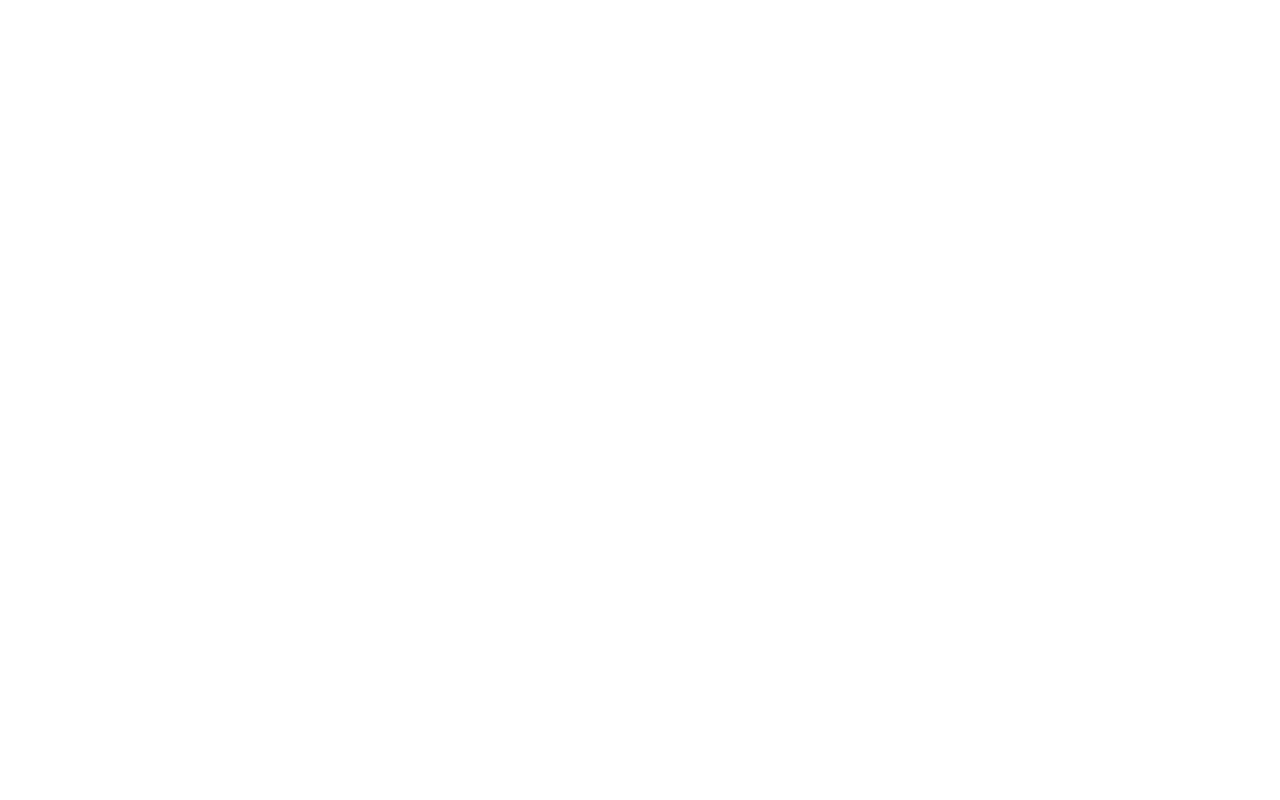
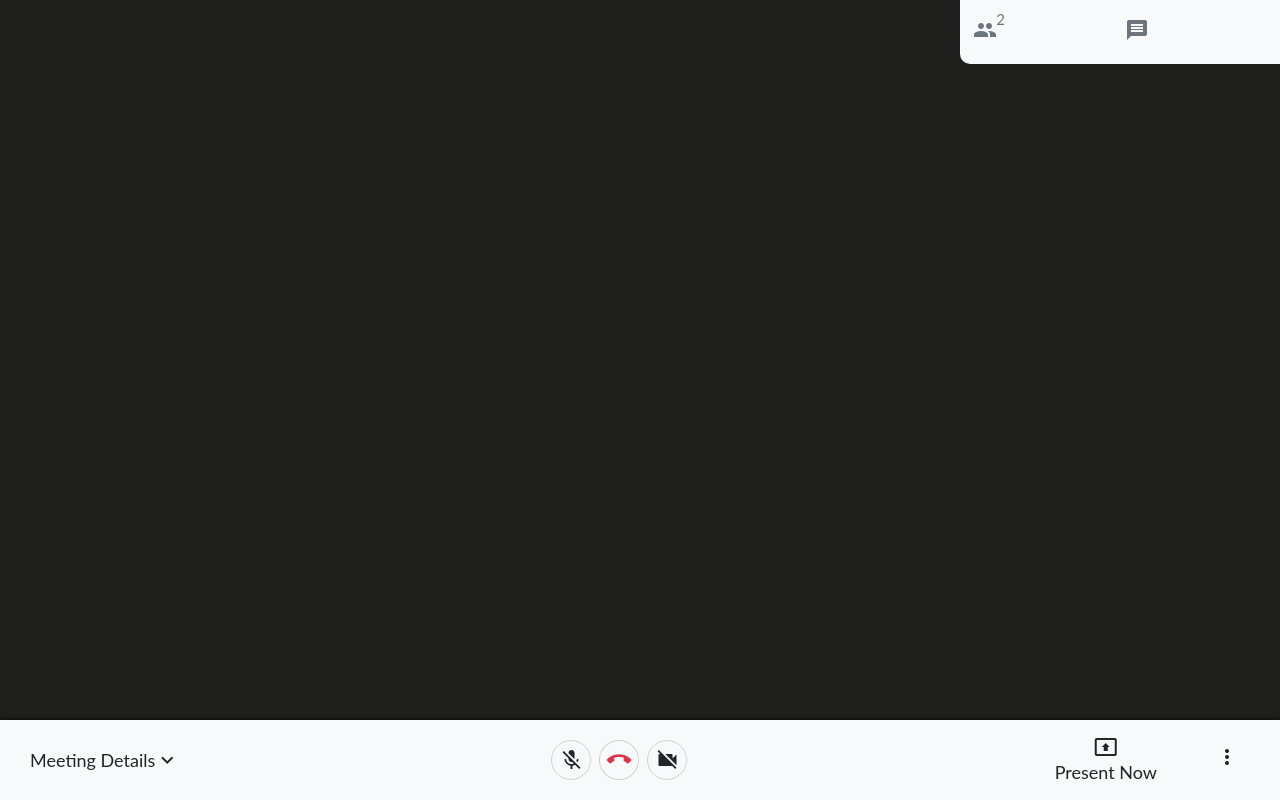
Before and after one commit to umang345/Kool-Connect, a website: page index.html in a window 1280 px wide. Drawn offline with Linux system fonts and the light colour scheme.

Commit message:
Added home page

```diff
--- a/index.html
+++ b/index.html
@@ -0,0 +1,89 @@
+<!DOCTYPE html>
+<html lang="en">
+
+<head>
+    <meta charset="UTF-8">
+    <meta http-equiv="X-UA-Compatible" content="IE=edge">
+    <meta name="viewport" content="width=device-width, initial-scale=1.0">
+    <title>Kool Connect</title>
+    <link rel="stylesheet" href="public/Assets/css/bootstrap.min.css">
+    <link href="https://fonts.googleapis.com/icon?family=Material+Icons" rel="stylesheet">
+    <link rel="stylesheet" href="public/Assets/css/style.css">
+</head>
+
+<body>
+    <main class="d-flex flex-column home-wrap">
+        <div class="g-top text-light">
+            <div class="top-remote-video-show-wrap d-flex">
+                <div id="meetingContainer" class="w-75 d-none">
+                    <div class="call-wrap" style="background-color: black;">
+                        <div class="video-wrap" id="divUsers" style="display: flex;flex-wrap: wrap;">
+
+                            <div id="me" class="userbox display-center flex-column">
+                                <h2 class="display-center" style="font-size: 14px;" ></h2>
+                                <div class="display-center">
+                                    <video autoplay muted id="localVideoPlayer"></video>
+                                </div>
+                            </div>
+
+                            <div id="otherTemplate" class="userbox display-center flex-column" style="display: none;">
+                                <h2 class="display-center" style="font-size: 14px;" ></h2>
+                                <div class="display-center">
+                                    <video autoplay muted></video>
+                                    <audio autoplay controls muted style="display: none;"></audio>
+                                </div>
+                            </div>
+
+                        </div>
+                    </div>
+                </div>
+            </div>
+            <div class="g-top-left bg-light text-secondary w-25 d-flex align-items-center justify-content-between pl-2 pr-2">
+                <div class="top-left-participant-wrap pt-2 cursor-pointer">
+                    <div class="top-left-participant-icon">
+                        <span class="material-icons">people</span>
+                    </div>
+                    <div class="top-left-participant-count">
+                        2
+                    </div>
+                </div>
+                <div class="top-left-chat-wrap pt-2 cursor-pointer">
+                    <span class="material-icons">message</span>
+                </div>
+                <div class="top-left-time-wrap"></div>
+            </div>
+        </div>
+        <div class="g-bottom bg-light m-0 d-flex justify-content-between align-items-center">
+            <div class="bottom-left d-flex" style="height: 10vh;">
+                <div class="display-center cursor-pointer meeting-details-button">
+                    Meeting Details<span class="material-icons">keyboard_arrow_down</span>
+                </div>
+            </div>
+            <div class="bottom-middle d-flex justify-content-center align-items-center" style="height: 10vh;">
+                <div class="mic-toggle-wrap action-icon-style display-center mr-2 cursor-pointer" id="miceMuteUnmute">
+                    <span class="material-icons">mic_off</span>
+                </div>
+                <div class="end-call-wrap action-icon-style display-center mr-2 cursor-pointer" >
+                    <span class="material-icons text-danger">call</span>
+                </div>
+                <div class="video-toggle-wrap action-icon-style display-center cursor-pointer" >
+                    <span class="material-icons">videocam_off</span>
+                </div>
+            </div>
+            <div class="bottom-right d-flex justify-content-center align-items-center mr-3" style="height: 10vh;">
+                <div class="present-now-wrap d-flex justify-content-center align-items-center flex-column cursor-pointer mr-5">
+                    <span class="material-icons">present_to_all</span>
+                    <div>Present Now</div>
+                </div>
+
+                <div class="option-wrap cursor-pointer display-center" style="height: 10vh;position: relative;">
+                    <div class="option-icon">
+                        <span class="material-icons">more_vert</span>
+                    </div>
+                </div>
+            </div>
+        </div>
+    </main>
+</body>
+
+</html>
--- a/public/Assets/css/style.css
+++ b/public/Assets/css/style.css
@@ -62,3 +62,97 @@ textarea:focus,input:focus
 {
       background-color: #fff;
 }
+
+/* ............................index page...............................  */
+.home-wrap
+{
+      background-color: rgb(31, 31, 30);
+}
+
+.g-top
+{
+      height: 90vh;
+      position: relative;
+}
+
+.video-wrap
+{
+      height: 600px;
+}
+
+.video-wrap>*
+{
+      flex: 1 1 250px;
+      border: 1px solid white;
+}
+
+.g-top-left
+{
+      position: absolute;
+      right: 0;
+      height: 8vh;
+      top: 0;
+      border-bottom-left-radius: 10px;
+}
+
+.top-left-participant-wrap
+{
+      position: relative;
+
+}
+
+.cursor-pointer
+{
+      cursor: pointer;
+      padding: 5px;
+}
+
+.cursor-pointer:hover
+{
+      cursor: pointer;
+      padding: 5px;
+      background-color: rgb(226,225,225);
+      border-radius: 5px;
+}
+
+.top-left-participant-count
+{
+      position: absolute;
+      top: -2px;
+      right: -3px;
+      font-size: 15px;
+}
+
+.g-bottom
+{
+      /* margin: 0 -10px !important; */
+      padding: 0 20px;
+      box-shadow: 0 0 5px black;
+      z-index: 2;
+}
+
+.bottom-left
+{
+      position: relative;
+      padding: 5px;
+}
+
+.action-icon-style
+{
+      font-size: 8px !important;
+      height: 40px;
+      width: 40px;
+      border: 1px solid lightgray;
+      border-radius: 50%;
+}
+
+/* .action-icon-style span.material-icons
+{
+      font-size: 18px;
+} */
+
+.end-call-wrap
+{
+      -ms-transform: rotate(135deg);
+      transform: rotate(135deg);
+}
```
